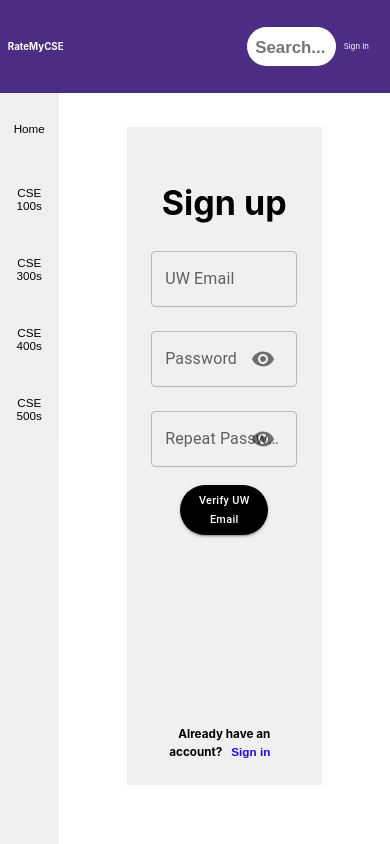
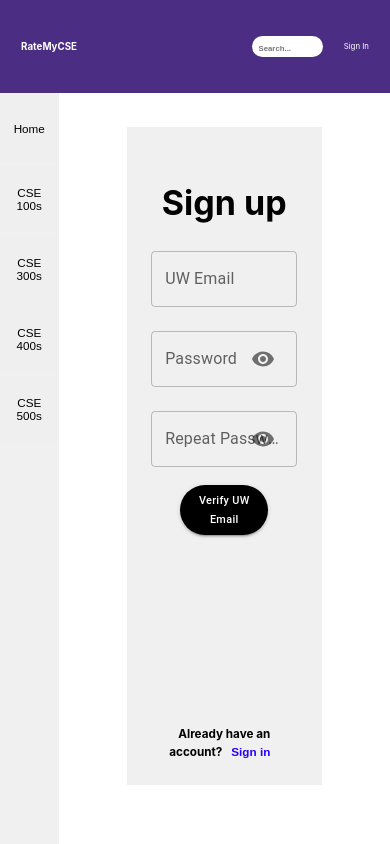
Before and after one commit to twang7310/rate-my-cse, a React (Create React App) app in the folder app/: page /signup in a window 390 px wide. Built offline with nearby package versions, Linux system fonts and the light colour scheme.

Commit message:
Made header consistent

```diff
--- a/app/src/Directories/Directory.tsx
+++ b/app/src/Directories/Directory.tsx
@@ -6,7 +6,7 @@ import '../App/App.css'
 interface ClassListProps {
     classLevelNumber?: string;
 }
-const noResultsFound = "Class not found.";
+const noResultsFound = "Class not found. Remember to search by course number, not name.";
 
 export const ClassList: React.FC<ClassListProps> = ({ classLevelNumber }) => {
     const { query } = useParams<{ query: string }>();
--- a/app/src/Layout/Layout-components.tsx
+++ b/app/src/Layout/Layout-components.tsx
@@ -49,10 +49,10 @@ export const Login: React.FC = () => {
     const renderContent = () => {
         if (location.pathname !== '/') {
             return (
-                <div style={{ display: 'flex', alignItems: 'center', justifyContent: 'flex-end', position: 'relative', width: '40%' }}>
+                <div style={{ display: 'flex', alignItems: 'center', justifyContent: 'flex-end', position: 'relative', width: '40%', gap: '1vw' }}>
                     <SearchBar isHeader={true}/>
                     {isSignedIn ? (
-                        <div style={{ display: 'flex', flexDirection: 'column', alignItems: 'center', marginBottom: '25px' }}>
+                        <div style={{ display: 'flex', flexDirection: 'column', alignItems: 'center', marginBottom: '25px'}}>
                             <p className="email">{email}</p>
                             <p className="signout" onClick={handleSignOut}>Sign Out</p>
                         </div>
--- a/app/src/Layout/Layout.css
+++ b/app/src/Layout/Layout.css
@@ -12,16 +12,16 @@
 
 .logo {
   color: white;
-  font-size: 2.5vw;
+  font-size: clamp(1vh, 2.5vw, 5vh);
   font-weight: 700;
-  margin-left: 2%;
+  margin-left: 2.5vh;
   user-select: none;
   cursor: pointer;
 }
 
 .login {
   color: white;
-  font-size: 2vw;
+  font-size: clamp(0.8vh, 2vw, 4vh);
   font-weight: 400;
   margin-right: 2.5vh;
   user-select: none;
@@ -30,20 +30,24 @@
 
 .email {
   color: white;
-  font-size: 1.5vw;
+  font-size: clamp(0.7vh, 1.5vw, 3vh);
   font-weight: 400;
   user-select: none;
-  margin: 20px;
+  margin-left: 0;
+  margin-top: clamp(1px, 20px, 5vh);
+  margin-bottom: clamp(1px, 20px, 5vh);
+  margin-right: 2vh;
 }
 
 .signout {
   color: white;
-  font-size: 1vw;
+  font-size: clamp(0.6vh, 1vw, 2vh);
   font-weight: 400;
   user-select: none;
   cursor: pointer;
   position: relative;
   margin: -10px;
+  margin-right: 0.7vh !important;
 }
 
 /* Sidebar css */
--- a/app/src/utils/utils.css
+++ b/app/src/utils/utils.css
@@ -9,15 +9,15 @@
 }
 
 .search-bar {
-    width: 60vh;
-    height: 5vh;
+    width: 55vw;
+    height: clamp(1px, 5vh, 10vw);
     border-radius: 3vh;
     text-indent: 7%;
     font-weight: bold;
     padding-top: 5px;
     border: none;
     outline: none;
-    font-size: 2vh;
+    font-size: clamp(1px, 2vh, 4vw);
     flex: 1;
 }
 
@@ -35,7 +35,7 @@
     background-repeat: no-repeat;
 }
 
-@media (max-width: 644px) {
+@media (max-width: 880px) {
     .search-button {
         display: none;
     }
@@ -45,7 +45,7 @@
     display: flex;
     align-items: center;
     justify-content: center;
-    width: 40%;
+    width: clamp(1px, 40%, 50vw);
     margin: 0vh;
     position: relative;
   }
@@ -56,7 +56,7 @@
     border-radius: 3vh;
     text-indent: 7%;
     font-weight: bold;
-    font-size: 2vh;
+    font-size: clamp(1vw, 2vh, 2vw);
     padding-top: 0.5vh;
     border: none;
     outline: none;
@@ -64,10 +64,10 @@
     flex: 1;
 }
 
-@media (max-width: 425px) {
+@media (max-width: 800px) {
     .header-search-bar {
-      width: 10vh;
-      height: 4vh;
+      width: 8vh;
+      height: clamp(1px, 5vh, 4vw);
       border-radius: 3vh;
       text-indent: 7%;
       font-weight: bold;
@@ -78,7 +78,7 @@
     }
 }
 
-@media (max-width: 768px) {
+@media (max-width: 850px) {
     .header-search-button {
         display: none;
     }
```
